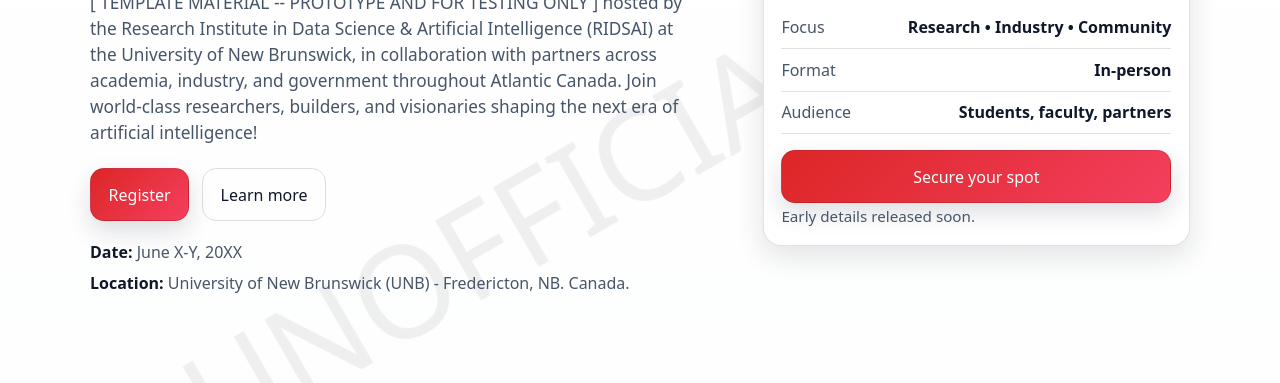
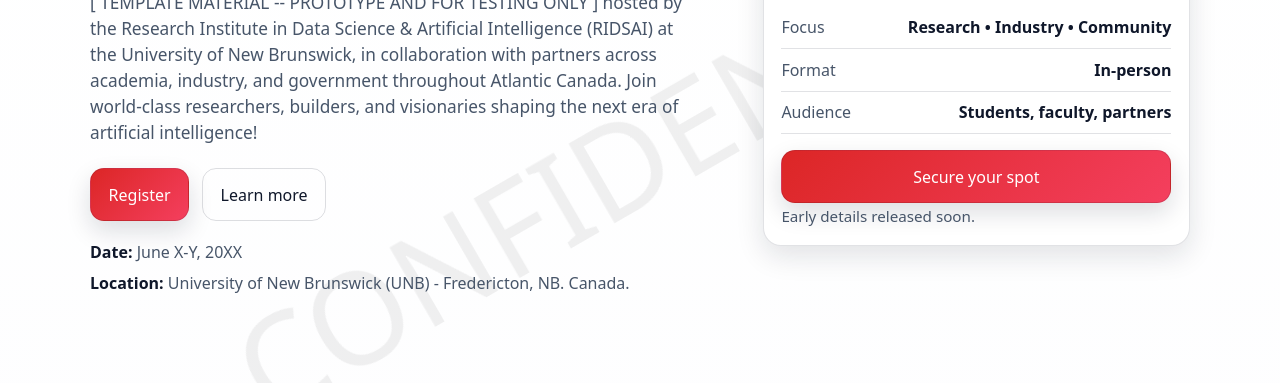
Before and after one commit to armcnty/armcnty.github.io, a plain HTML site: page 2026/index.html in a window 1280 px wide. Shown: the part 248-631 px from the top of the page. Drawn offline with Linux system fonts and the light colour scheme.

Commit message:
Change watermark text from 'UNOFFICIAL SITE' to 'CONFIDENTIAL'

```diff
--- a/2026/styles.css
+++ b/2026/styles.css
@@ -25,7 +25,7 @@
 }
 
 body::after {
-    content: 'UNOFFICIAL SITE'; /* The watermark text */
+    content: 'CONFIDENTIAL'; /* The watermark text */
     position: fixed;
     top: 0;
     right: 0;
```
